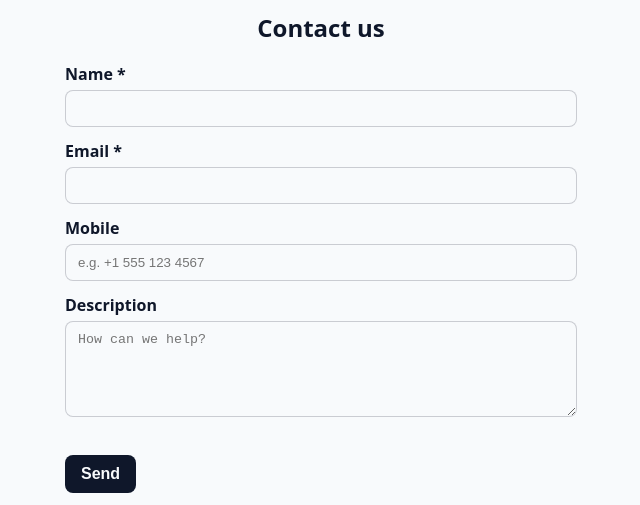
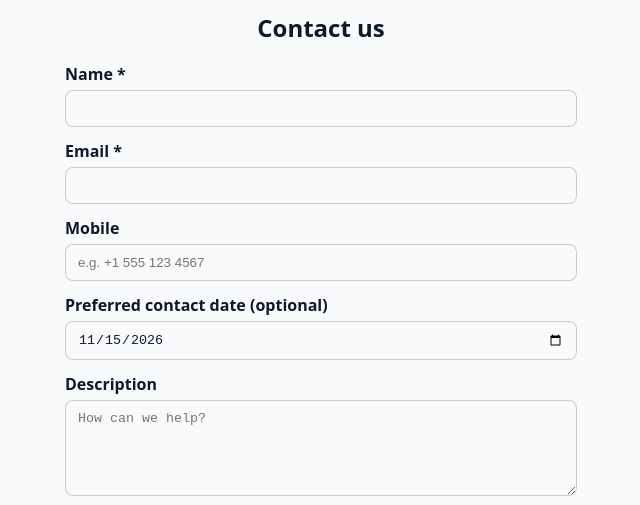
Before and after one commit to ashraf-dev/Company-Portifolio, a plain HTML site: page index.html in a window 1280 px wide. Shown: the part 402-907 px from the top of the page, without its empty margins (319-959 px from the left). Drawn offline with Linux system fonts and the light colour scheme.

Commit message:
TP2-7: Include date in email; mark optional; init + min date in IIFE (#9)
* Add date picker field to contact form and set default to today

* Style date input in contact form and dark mode

* Fix date input ARIA: rely on associated label only

* Include date field in email body; mark date field optional; move date initialization into main IIFE and set min to today

```diff
--- a/assets/styles.css
+++ b/assets/styles.css
@@ -131,6 +131,7 @@ h1 {
 .contact-form input[type="text"],
 .contact-form input[type="email"],
 .contact-form input[type="tel"],
+.contact-form input[type="date"],
 .contact-form textarea {
   width: 100%;
   padding: 0.625rem 0.75rem;
@@ -191,6 +192,7 @@ h1 {
   .contact-form input[type="text"],
   .contact-form input[type="email"],
   .contact-form input[type="tel"],
+  .contact-form input[type="date"],
   .contact-form textarea {
     border-color: rgba(248, 250, 252, 0.2); /* based on text color */
   }
--- a/index.html
+++ b/index.html
@@ -47,6 +47,11 @@
         </div>
 
         <div class="form-field">
+          <label for="date-picker">Preferred contact date (optional)</label>
+          <input id="date-picker" name="date" type="date" />
+        </div>
+
+        <div class="form-field">
           <label for="contact-description">Description</label>
           <textarea id="contact-description" name="description" rows="4" placeholder="How can we help?"></textarea>
           <p class="field-error" id="error-description"></p>
@@ -70,6 +75,18 @@
         var emailEl = document.getElementById('contact-email');
         var mobileEl = document.getElementById('contact-mobile');
         var descEl = document.getElementById('contact-description');
+        var dateEl = document.getElementById('date-picker');
+
+        // Initialize date picker with today's date and prevent past dates
+        if (dateEl) {
+          var today = new Date();
+          var y = today.getFullYear();
+          var m = String(today.getMonth() + 1).padStart(2, '0');
+          var d = String(today.getDate()).padStart(2, '0');
+          var todayStr = [y, m, d].join('-');
+          dateEl.value = todayStr; // default to today
+          dateEl.setAttribute('min', todayStr); // optional enhancement to disallow past dates
+        }
 
         var errName = document.getElementById('error-name');
         var errEmail = document.getElementById('error-email');
@@ -145,6 +162,7 @@
           var email = (emailEl.value || '').trim();
           var mobile = (mobileEl.value || '').trim();
           var desc = (descEl.value || '').trim();
+          var date = ((dateEl && dateEl.value) || '').trim();
 
           var hasError = false;
 
@@ -192,6 +210,7 @@
             'Name: ' + name,
             'Email: ' + email,
             'Mobile: ' + (mobile || '-') ,
+            'Preferred contact date: ' + (date || '-'),
             '',
             'Description:',
             desc || '-'
@@ -211,6 +230,7 @@
           }
         });
       })();
+
     </script>
   </body>
 </html>
```
